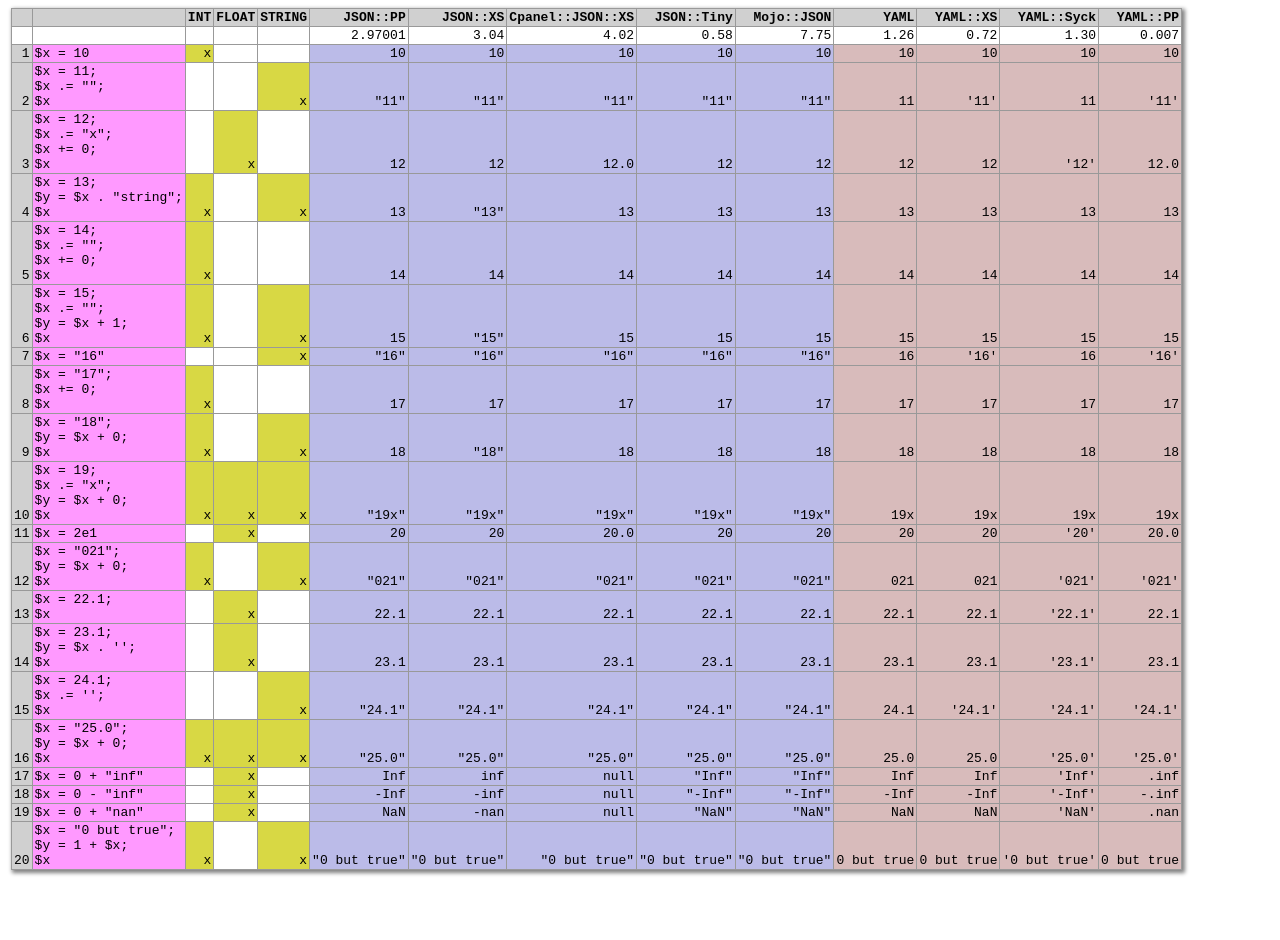
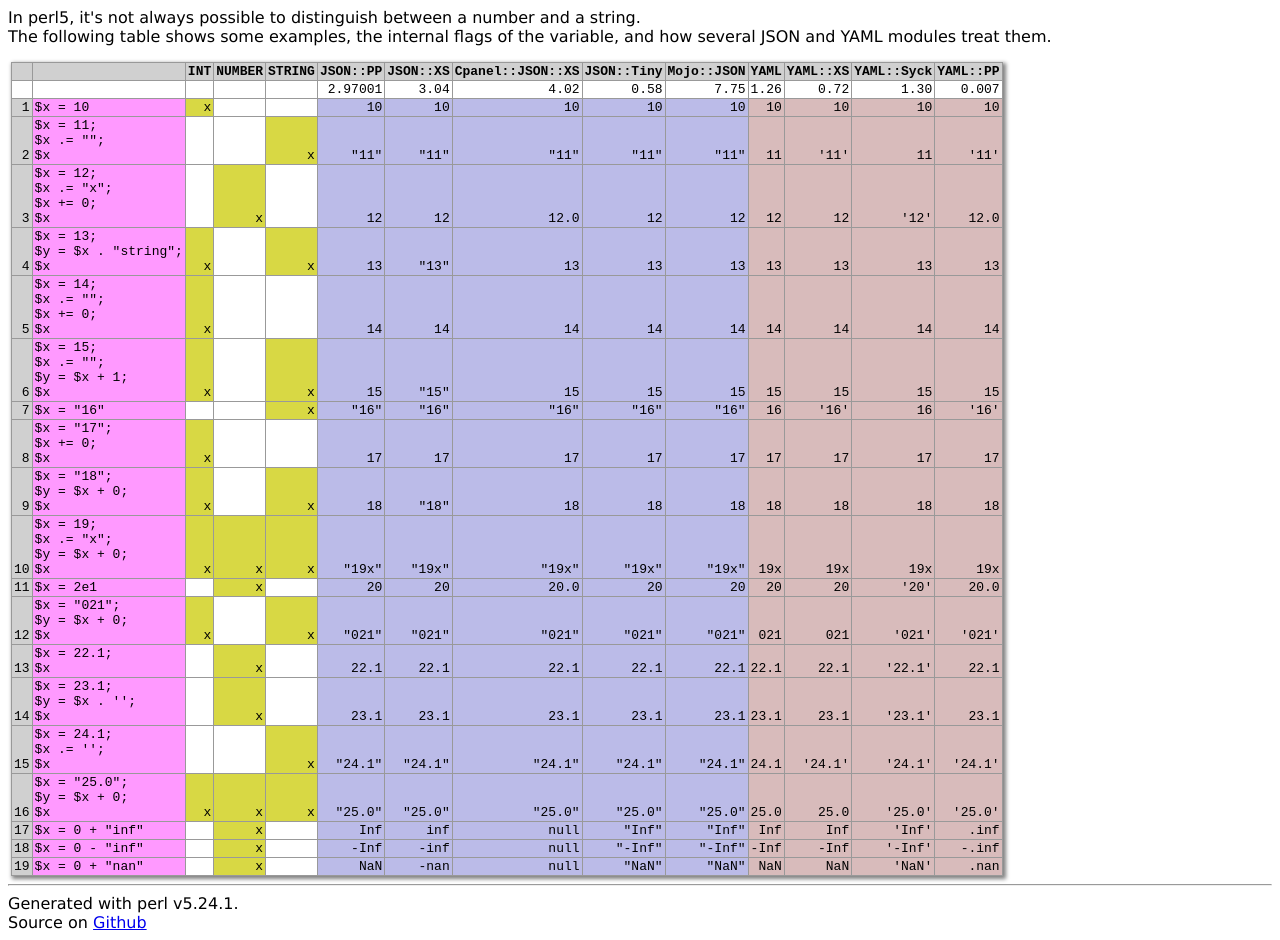
Before and after one commit to perlpunk/perl5-numbers-and-json-yaml, a plain HTML site: page docs/index.html in a window 1280 px wide. Before the commit the page ends 878 px from the top, so only its background shows below. Drawn offline with Linux system fonts and the light colour scheme.

Commit message:
Add explaining text; remove redundant example

```diff
--- a/docs/index.html
+++ b/docs/index.html
@@ -43,6 +43,12 @@ td.yaml {
 </style>
 </head>
 <body>
+<p>
+In perl5, it's not always possible to distinguish between a number and a string.
+<br>
+The following table shows some examples, the internal flags of the variable,
+and how several JSON and YAML modules treat them.
+</p>
 <table class="numbers">
 <tr>
 
@@ -52,7 +58,7 @@ td.yaml {
 
 <th>INT</th>
 
-<th>FLOAT</th>
+<th>NUMBER</th>
 
 <th>STRING</th>
 
@@ -834,46 +840,10 @@ $x
 
 </tr>
 
-<tr>
-
-<td class="index">20</td>
-
-<td class="code">$x = "0 but true";
-$y = 1 + $x;
-$x
-</td>
-
-<td class="flagx">x</td>
-
-<td class="flag"></td>
-
-<td class="flagx">x</td>
-
-<td class="json">"0 but true"</td>
-
-<td class="json">"0 but true"</td>
-
-<td class="json">"0 but true"</td>
-
-<td class="json">"0 but true"</td>
-
-<td class="json">"0 but true"</td>
-
-<td class="yaml">0 but true
-</td>
-
-<td class="yaml">0 but true
-</td>
-
-<td class="yaml">'0 but true'
-</td>
-
-<td class="yaml">0 but true
-</td>
-
-</tr>
-
 </table>
+<hr>
+Generated with perl v5.24.1.<br>
+Source on <a href="https://github.com/perlpunk/perl5-numbers-and-json-yaml">Github</a>
 
 </body>
 </html>
```
Also changed, not shown: table.html (+9 -0 lines), numbers.txt, 2 other files.
